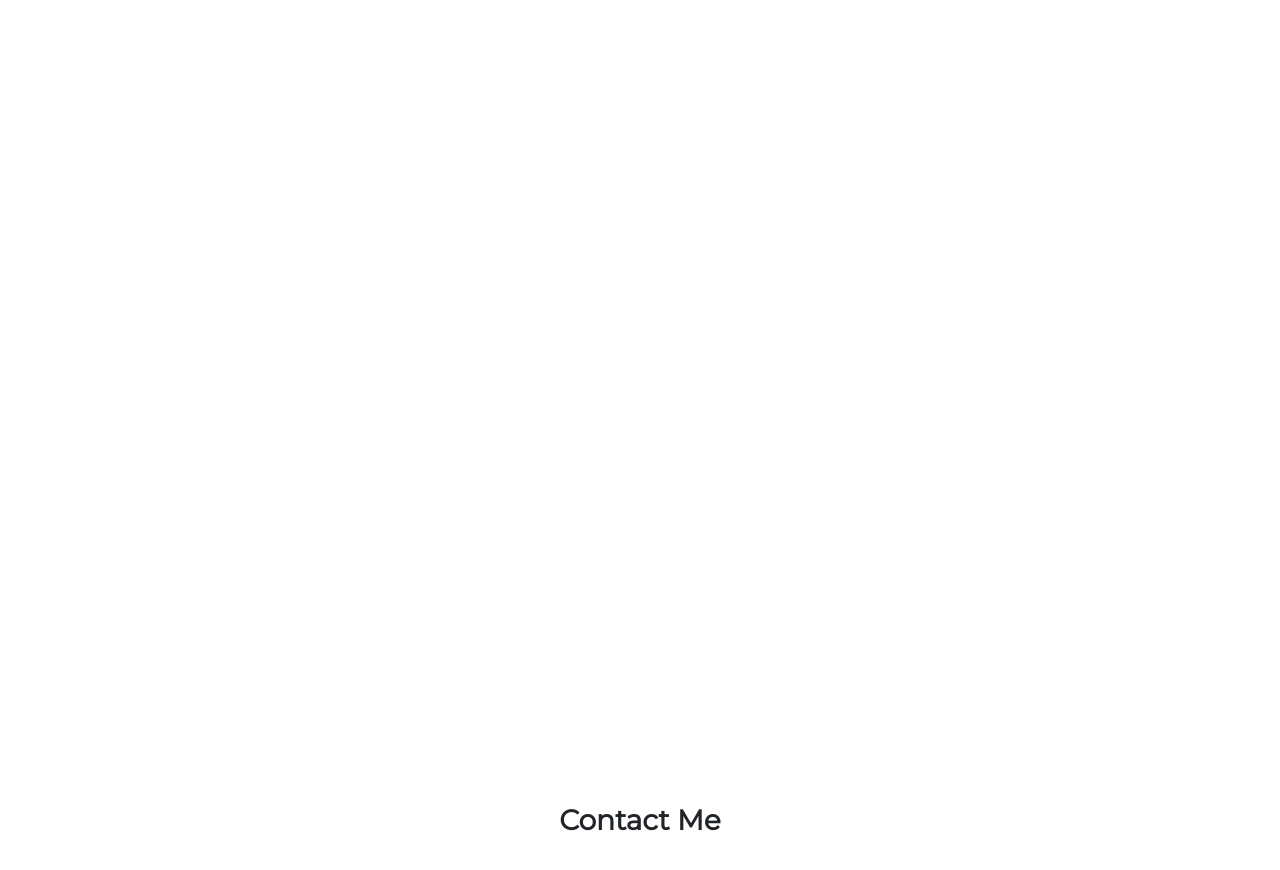
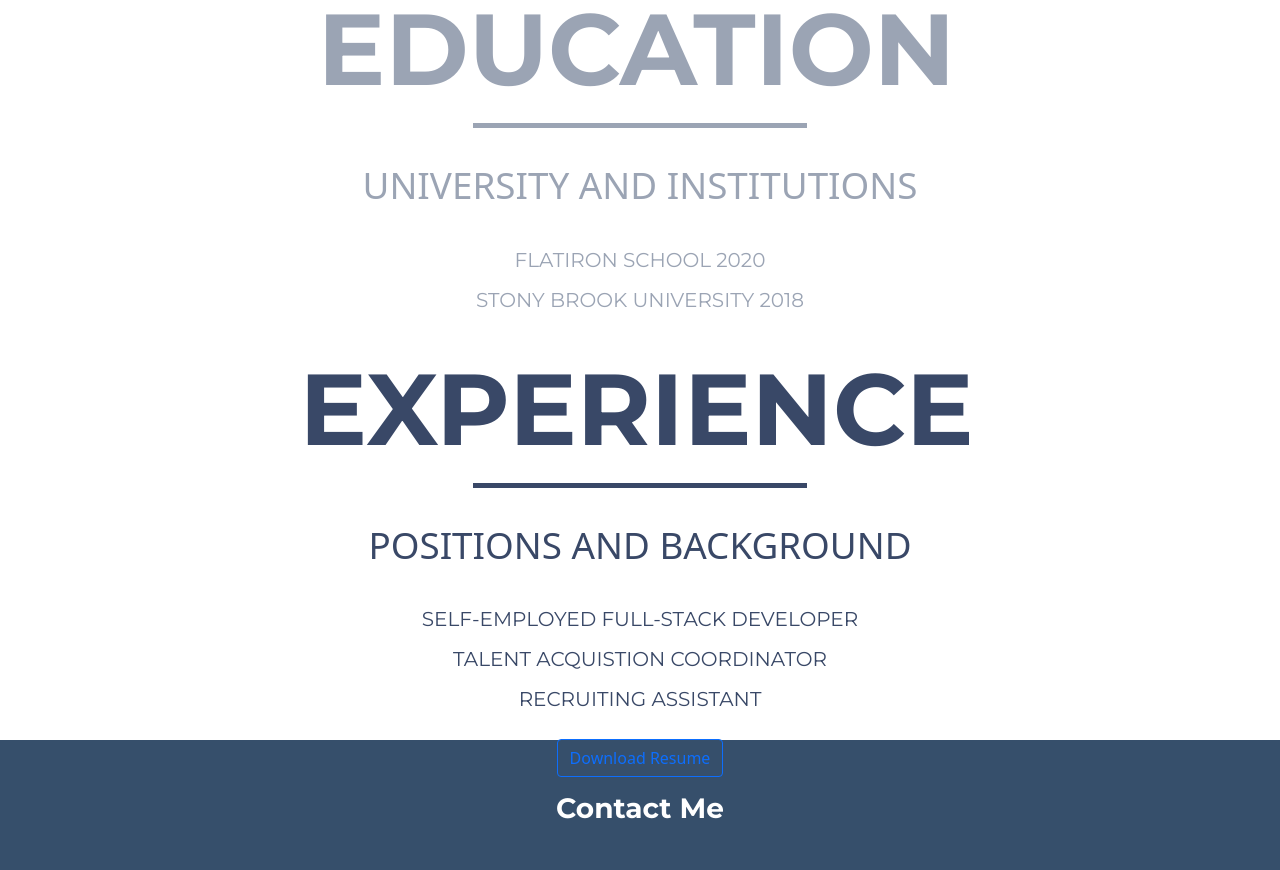
Before and after one commit to JackyLin2/Portfolio2.0, a React (Create React App) app: page / in a window 1280 px wide. Shown: the part 2980-3850 px from the top of the page. Built offline with nearby package versions, Linux system fonts and the light colour scheme.

Commit message:
Experience/ education

```diff
--- a/public/index.html
+++ b/public/index.html
@@ -38,6 +38,8 @@
   crossorigin="anonymous"
 />
 <script src="https://cdn.jsdelivr.net/npm/bootstrap@5.0.0-beta1/dist/js/bootstrap.bundle.min.js" integrity="sha384-ygbV9kiqUc6oa4msXn9868pTtWMgiQaeYH7/t7LECLbyPA2x65Kgf80OJFdroafW" crossorigin="anonymous"></script>
+<link rel="preconnect" href="https://fonts.gstatic.com">
+<link href="https://fonts.googleapis.com/css2?family=Montserrat:wght@700&display=swap" rel="stylesheet">
 <link rel="stylesheet" href="https://use.fontawesome.com/releases/v5.15.1/css/all.css" integrity="sha384-vp86vTRFVJgpjF9jiIGPEEqYqlDwgyBgEF109VFjmqGmIY/Y4HV4d3Gp2irVfcrp" crossorigin="anonymous">
   </head>
   <body>
--- a/src/App.css
+++ b/src/App.css
@@ -91,7 +91,8 @@
 
 
 .icon {
-  padding: 0% 5% 2%
+  padding: 0% 5% 2%;
+
 }
 
 /* Project */
@@ -119,33 +120,92 @@
 
 #experience-container {
   height: 100vh;
+}
+
+#the-list-here{
+  text-align: center;
+  padding: 70px;
+}
+
+.education-header{
+  font-family: 'Montserrat', sans-serif;
+  font-size: 630%;
+  font-weight: bolder;
+  margin: 0px 0px 3%;
+  color: #9ba4b4;
+  line-height: 0.78;
+  text-indent: -7px;
 
 }
 
-.education-section {
+.line-under {
+  background-color:#9ba4b4;
+  height: 5px;
+  width: 29.375%;
+  margin: 0 auto
+}
 
+
+#the-list-here p{
+  font-size: 230%;
+  color: #9ba4b4;
+  margin: 2% 0px 0px;
+  line-height: 1.875;
 
 }
 
-.Experience-Header {
+.school-list{
+  margin: 20px ;
+  line-height: 1.875;
+  padding: 0px;
+  line-height: 2;
+  color: #9ba4b4;
   font-family: "Montserrat";
-  font-weight: bold;
-  text-align: left;
-  padding-left: 50px;
+  list-style-type: none;
+  font-size: 1.25rem;
+}
 
+.experience-header{
+  font-family: 'Montserrat', sans-serif;
+  font-size: 630%;
+  font-weight: bolder;
+  margin: 50px 0px 3%;
+  color:  #394867;
+  line-height: 0.78;
+  text-indent: -7px;
 }
 
 
+.green{
+  background: #394867;
+}
+
+.experience-list{
+  margin: 20px ;
+  line-height: 1.875;
+  padding: 0px;
+  line-height: 2;
+  font-family: "Montserrat";
+  list-style-type: none;
+  color: #394867;
+  font-size: 1.25rem;
+}
+
+.btn:hover{
+  background-color: black;
+}
 
 /* Contact */
 
 #Contact-container {
-  height: 50vh;
+  height: 100vh;
+  background-color:  #364f6b;
 }
 
 .Contact-Header {
   font-family: "Montserrat";
   font-weight: bold;
   text-align: center;
-  padding-top: 5%;
+  padding: 4%;
+  color: white;
 }
--- a/src/components/About.js
+++ b/src/components/About.js
@@ -15,7 +15,7 @@ class About extends React.Component {
                 </div>
 
                 <div className="knowledge-section">
-                    <h3 className="knowledge-header" > Knowledge In:  </h3>
+                    <h3 className="knowledge-header" > KNOWLEDGE IN:  </h3>
 
                     <i className="icon fab fa-js-square fa-5x">  <span style={{ fontSize:"25px" }}>  Javascript </span>    </i>
                     <i className="icon fab fa-react fa-5x">  <span style={{ fontSize:"25px" }}>  React </span></i>
--- a/src/components/Experience.js
+++ b/src/components/Experience.js
@@ -8,8 +8,39 @@ class Experience extends React.Component {
 
       return (
          <div id="experience-container">
-               <div className="education-section">
-                     <h3 className="Experience-Header"> Education</h3>
+            <div id="the-list-here">
+               <h1 className="education-header">EDUCATION</h1>
+               <div className="line-under"></div>
+               <p style={{ color: "#9ba4b4" }}>
+                  UNIVERSITY AND INSTITUTIONS
+               </p>
+               <ul className="school-list">
+                  <li>FLATIRON SCHOOL 2020
+
+                  </li>
+                  <li>
+                      STONY BROOK UNIVERSITY 2018
+                </li>
+               </ul>
+               <div className="the-second-list">
+                  <h1 className="experience-header"> EXPERIENCE </h1>
+                  <div className="line-under green"></div>
+                  <p style={{ color: "#394867" }}>
+                     POSITIONS AND BACKGROUND
+                    </p>
+                  <ul className="experience-list" >
+                     <li>
+                        SELF-EMPLOYED FULL-STACK DEVELOPER
+                      </li>
+                     <li>
+                        TALENT ACQUISTION COORDINATOR
+                     </li>
+                     <li>
+                        RECRUITING ASSISTANT
+                      </li>
+                  </ul>
+               </div>
+               <button type="button" className="btn btn-outline-primary">Download Resume</button>
             </div>
          </div>
       );
--- a/src/components/Project.js
+++ b/src/components/Project.js
@@ -5,7 +5,7 @@ class Project extends React.Component {
     render() {
         return (
             <div id="project-container">
-                <h3 className="project-header">Projects</h3>
+                <h3 className="project-header">PROJECTS</h3>
                 <div className="project-section">
                     <div id="project-slide" className="carousel slide" data-bs-ride="carousel" data-bs-pause="hover">
                         <div className="carousel-inner">
```
Also changed, not shown: 1 other file (tests, documents, lock files or other folders). Lines whose indentation alone changed are shown as unchanged.
